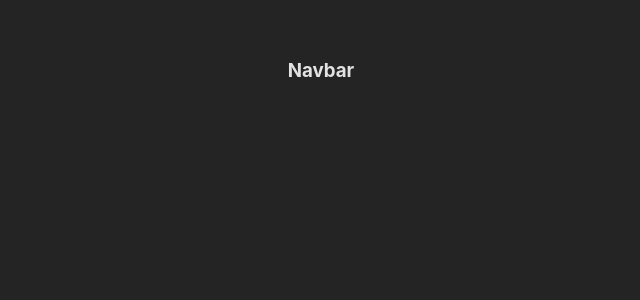
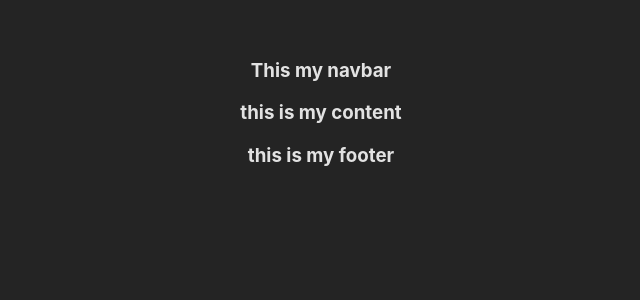
Before and after one commit to julienLeMee/airbnb-clone-react, a React (Vite) app: page / in a window 1280 px wide. Shown: the top 300 px of the page, without its empty margins (319-959 px from the left). Built offline with nearby package versions, Linux system fonts and the light colour scheme.

Commit message:
added content abd footer files

```diff
--- /dev/null
+++ b/components/Content.jsx
@@ -0,0 +1,9 @@
+import React from 'react';
+
+export default function Content() {
+  return (
+    <nav className="content">
+      <h3>this is my content</h3>
+    </nav>
+  )
+}
--- /dev/null
+++ b/components/Footer.jsx
@@ -0,0 +1,9 @@
+import React from 'react';
+
+export default function Footer() {
+  return (
+    <nav className="footer">
+      <h3>this is my footer</h3>
+    </nav>
+  )
+}
--- a/components/Navbar.jsx
+++ b/components/Navbar.jsx
@@ -3,7 +3,7 @@ import React from 'react';
 export default function Navbar() {
   return (
     <nav className="navbar">
-      <h3>Navbar</h3>
+      <h3>This my navbar</h3>
     </nav>
   )
 }
--- a/src/App.jsx
+++ b/src/App.jsx
@@ -1,4 +1,6 @@
 import Navbar from '../components/Navbar'
+import Content from '../components/Content'
+import Footer from '../components/Footer'
 import './App.css'
 
 export default function App() {
@@ -6,6 +8,8 @@ export default function App() {
   return (
     <div className="App">
       <Navbar />
+      <Content />
+      <Footer />
     </div>
   )
 }
```
